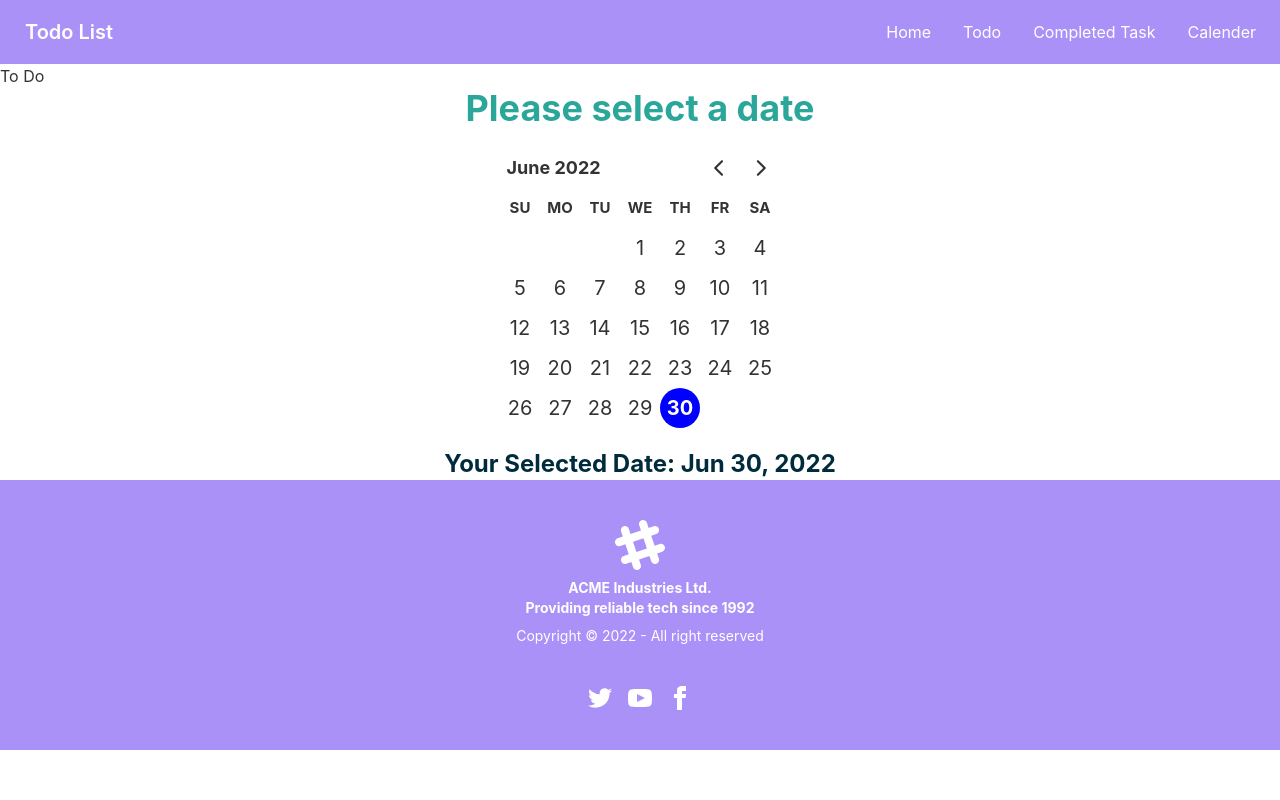
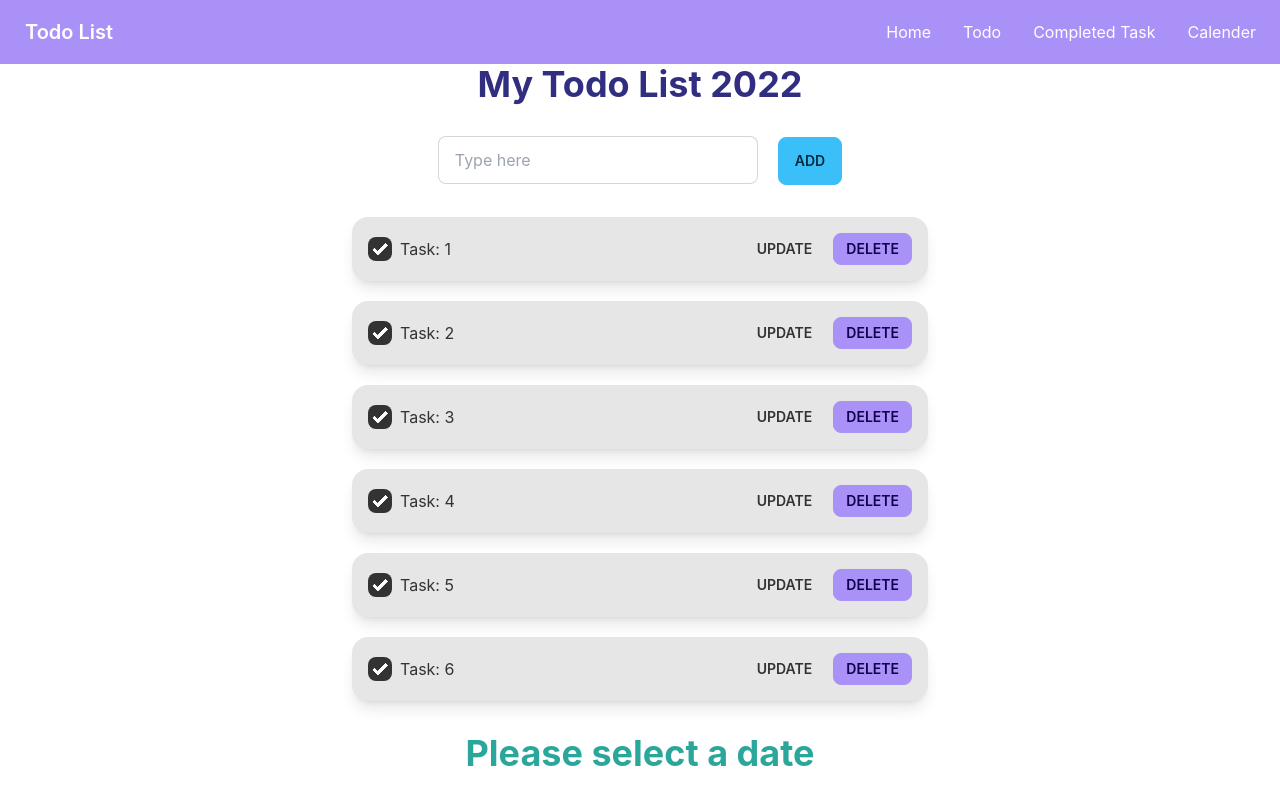
Before and after one commit to nagimuddin/todo-app-client, a React (Create React App) app: page / in a window 1280 px wide. Shown: the top 800 px of the page. Built offline with nearby package versions, Linux system fonts and the light colour scheme; no server answers.

Commit message:
state contaxt todo form updated

```diff
--- a/package.json
+++ b/package.json
@@ -6,6 +6,7 @@
     "@testing-library/jest-dom": "^5.16.4",
     "@testing-library/react": "^13.3.0",
     "@testing-library/user-event": "^13.5.0",
+    "axios": "^0.27.2",
     "daisyui": "^2.17.0",
     "date-fns": "^2.28.0",
     "react": "^18.2.0",
--- /dev/null
+++ b/src/Context/StateContext.js
@@ -0,0 +1,24 @@
+import axios from "axios";
+import React, { createContext, useContext, useEffect, useState } from "react";
+
+const Context = createContext();
+
+const StateContext = ({ children }) => {
+  const [data, setData] = useState([]);
+
+  useEffect(() => {
+    const fetchData = async () => {
+      const url = "http://localhost:5000/task";
+      const { data } = await axios.get(url);
+      setData(data);
+    };
+    fetchData();
+  }, []);
+  return (
+    <Context.Provider value={[data, setData]}>{children}</Context.Provider>
+  );
+};
+
+export default StateContext;
+
+export const UseStateContext = () => useContext(Context);
--- /dev/null
+++ b/src/Pages/Shared/TodoForm.js
@@ -0,0 +1,46 @@
+import React, { useState } from "react";
+import { UseStateContext } from "../../Context/StateContext";
+
+const TodoForm = () => {
+  const [todos, setTodos] = UseStateContext();
+  const [todoName, setTodoName] = useState("");
+  const handleChange = (e) => {
+    setTodoName(e.target.value);
+  };
+  const handleSubmit = async (e) => {
+    e.preventDefault();
+    const newTodoDetail = { name: todoName, complete: false };
+    const url = `http://${"localhost:5000/task"}`;
+    fetch(url, {
+      method: "POST",
+      headers: {
+        "Content-Type": "application/json",
+      },
+      body: JSON.stringify(newTodoDetail),
+    })
+      .then((res) => res.json())
+      .then((data) => {
+        console.log(data);
+        data._id && setTodos([...todos, data]);
+      });
+    setTodoName("");
+  };
+  return (
+    <div>
+      <form onSubmit={handleSubmit} className="text-center my-8">
+        <input
+        onChange={handleChange}
+          type="text"
+          placeholder="Type here"
+          className="input input-bordered w-full max-w-xs"
+          required
+        />
+        <button type="submit" className="btn btn-info ml-5">
+          Add
+        </button>
+      </form>
+    </div>
+  );
+};
+
+export default TodoForm;
--- /dev/null
+++ b/src/Pages/Shared/TodoList.js
@@ -0,0 +1,73 @@
+import React from "react";
+
+const TodoList = () => {
+
+  return (
+    <div>
+      <ul className="text-center my-8 max-w-xl mx-auto space-y-5">
+        <li className="alert shadow-lg">
+          <div>
+            <input type="checkbox" checked="checked" className="checkbox" />
+            <span>Task: 1</span>
+          </div>
+          <div className="flex-none">
+            <button className="btn btn-sm btn-ghost">Update</button>
+            <button className="btn btn-sm btn-primary">Delete</button>
+          </div>
+        </li>
+        <li className="alert shadow-lg">
+          <div>
+            <input type="checkbox" checked="checked" className="checkbox" />
+            <span>Task: 2</span>
+          </div>
+          <div className="flex-none">
+            <button className="btn btn-sm btn-ghost">Update</button>
+            <button className="btn btn-sm btn-primary">Delete</button>
+          </div>
+        </li>
+        <li className="alert shadow-lg">
+          <div>
+            <input type="checkbox" checked="checked" className="checkbox" />
+            <span>Task: 3</span>
+          </div>
+          <div className="flex-none">
+            <button className="btn btn-sm btn-ghost">Update</button>
+            <button className="btn btn-sm btn-primary">Delete</button>
+          </div>
+        </li>
+        <li className="alert shadow-lg">
+          <div>
+            <input type="checkbox" checked="checked" className="checkbox" />
+            <span>Task: 4</span>
+          </div>
+          <div className="flex-none">
+            <button className="btn btn-sm btn-ghost">Update</button>
+            <button className="btn btn-sm btn-primary">Delete</button>
+          </div>
+        </li>
+        <li className="alert shadow-lg">
+          <div>
+            <input type="checkbox" checked="checked" className="checkbox" />
+            <span>Task: 5</span>
+          </div>
+          <div className="flex-none">
+            <button className="btn btn-sm btn-ghost">Update</button>
+            <button className="btn btn-sm btn-primary">Delete</button>
+          </div>
+        </li>
+        <li className="alert shadow-lg">
+          <div>
+            <input type="checkbox" checked="checked" className="checkbox" />
+            <span>Task: 6</span>
+          </div>
+          <div className="flex-none">
+            <button className="btn btn-sm btn-ghost">Update</button>
+            <button className="btn btn-sm btn-primary">Delete</button>
+          </div>
+        </li>
+      </ul>
+    </div>
+  );
+};
+
+export default TodoList;
--- a/src/Pages/Todo.js
+++ b/src/Pages/Todo.js
@@ -1,11 +1,18 @@
-import React from 'react';
+import React from "react";
+import TodoForm from "./Shared/TodoForm";
+import TodoList from "./Shared/TodoList";
 
 const Todo = () => {
-    return (
-        <div>
-            <h1>To Do</h1>
-        </div>
-    );
+
+  return (
+    <div>
+      <h1 className="text-4xl font-bold text-indigo-900 text-center">
+        My Todo List 2022
+      </h1>
+      <TodoForm></TodoForm>
+      <TodoList></TodoList>
+    </div>
+  );
 };
 
 export default Todo;
--- a/src/index.js
+++ b/src/index.js
@@ -1,15 +1,18 @@
-import React from 'react';
-import ReactDOM from 'react-dom/client';
-import './index.css';
-import App from './App';
-import reportWebVitals from './reportWebVitals';
-import { BrowserRouter } from 'react-router-dom';
+import React from "react";
+import ReactDOM from "react-dom/client";
+import "./index.css";
+import App from "./App";
+import reportWebVitals from "./reportWebVitals";
+import { BrowserRouter } from "react-router-dom";
+import StateContext from "./Context/StateContext";
 
-const root = ReactDOM.createRoot(document.getElementById('root'));
+const root = ReactDOM.createRoot(document.getElementById("root"));
 root.render(
   <React.StrictMode>
     <BrowserRouter>
-    <App />
+      <StateContext>
+        <App />
+      </StateContext>
     </BrowserRouter>
   </React.StrictMode>
 );
```
Also changed, not shown: 1 other file (tests, documents, lock files or other folders).
